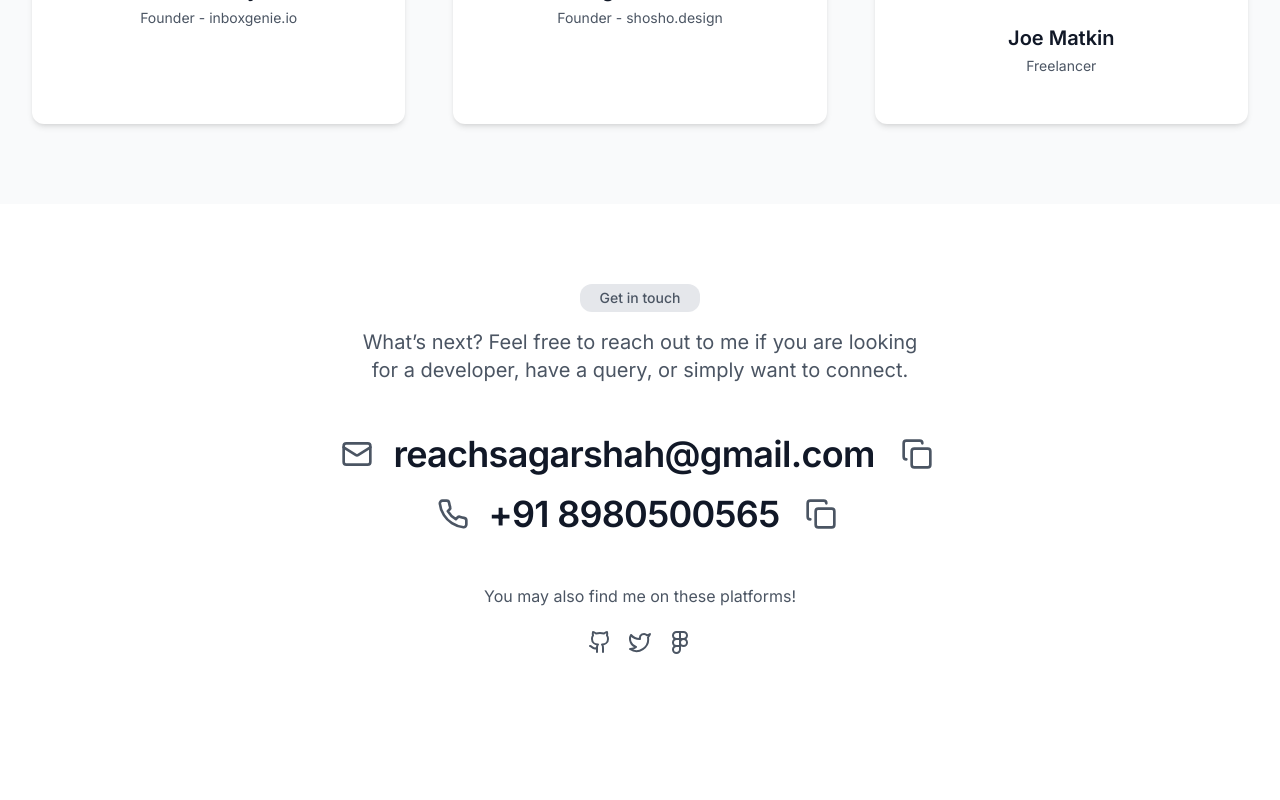
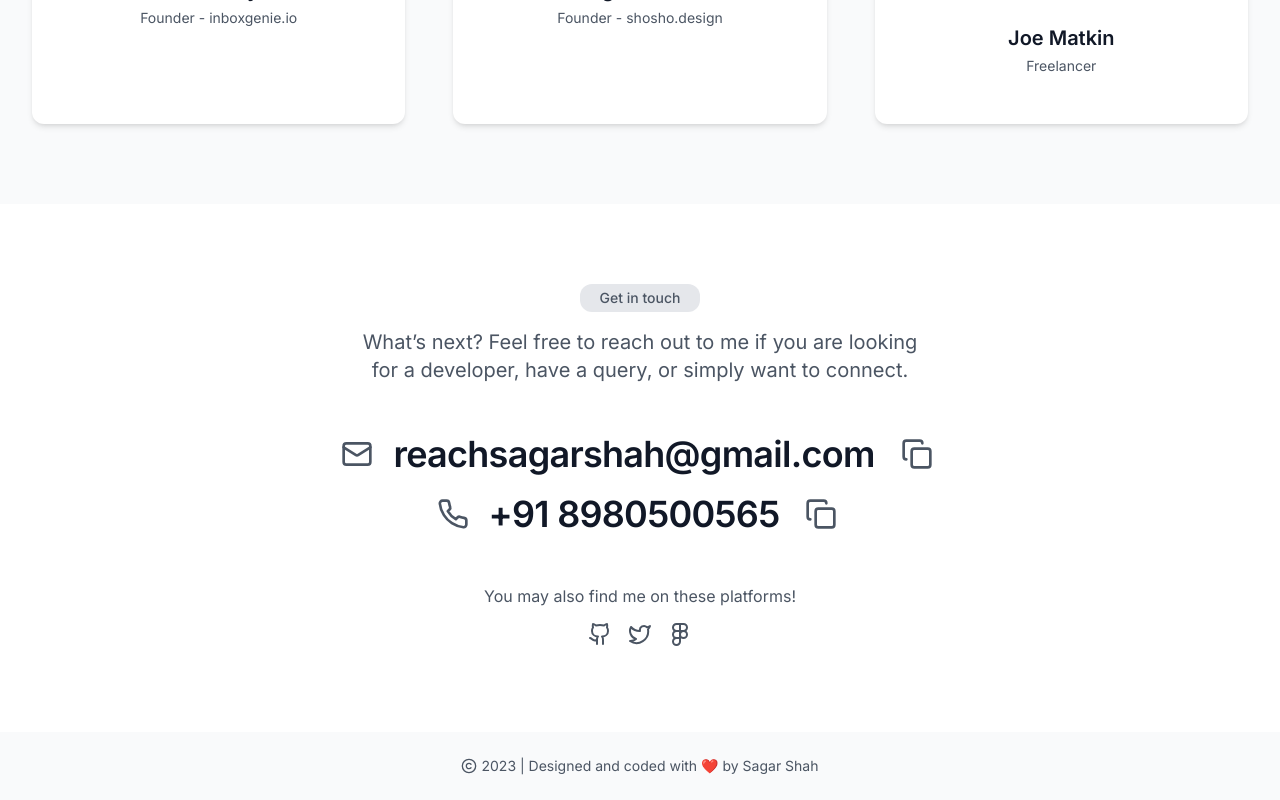
Before and after one commit to DreamSky-dev/DreamSky-dev.github.io, a Next.js app: page / in a window 1280 px wide. Shown: the part 5416-6216 px from the top of the page. Before the commit the page ends 6156 px from the top, so only its background shows below. Built offline with nearby package versions, Linux system fonts and the light colour scheme.

Commit message:
feat - designed footer

```diff
--- a/src/app/layout.tsx
+++ b/src/app/layout.tsx
@@ -4,6 +4,7 @@ import { Inter } from 'next/font/google';
 import './globals.css';
 import Header from '@/components/layout/header';
 import { Providers } from '@/lib/providers';
+import Footer from '@/components/layout/footer';
 
 const inter = Inter({ subsets: ['latin'] });
 
@@ -39,6 +40,7 @@ export default function RootLayout({
         <Providers>
           <Header />
           <main className="flex min-h-screen w-full flex-col">{children}</main>
+          <Footer />
         </Providers>
       </body>
     </html>
--- a/src/app/sections/contact.tsx
+++ b/src/app/sections/contact.tsx
@@ -82,7 +82,7 @@ const ContactSection = () => {
             </IconButton>
           </div>
         </div>
-        <div className="flex flex-col items-center gap-4">
+        <div className="flex flex-col items-center gap-2">
           <Typography>You may also find me on these platforms!</Typography>
           <SocialIcons />
         </div>
--- /dev/null
+++ b/src/components/layout/footer.tsx
@@ -0,0 +1,18 @@
+import { Copyright } from 'lucide-react';
+
+import Typography from '@/components/general/typography';
+
+const Footer = () => {
+  return (
+    <footer className="w-full bg-gray-50 py-6">
+      <div className="flex items-center justify-center gap-1">
+        <Typography className="flex items-center" variant="body3">
+          <Copyright className="mr-1 inline-block h-4 w-4" />
+          {new Date().getFullYear()} | Designed and coded with ❤️️ by Sagar Shah
+        </Typography>
+      </div>
+    </footer>
+  );
+};
+
+export default Footer;
```
